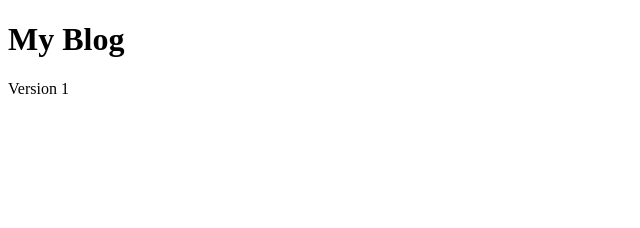
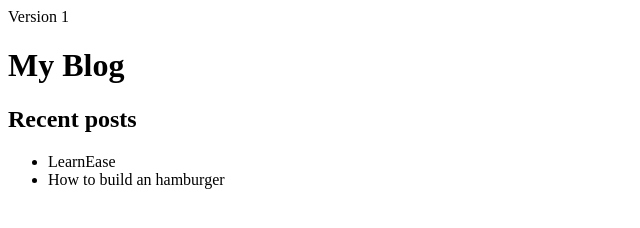
Before and after one commit to oluwaleke21/my-blog, a plain HTML site: page index.html in a window 1280 px wide. Shown: the whole page, without its empty margins (0-640 px from the left). Drawn offline with Linux system fonts and the light colour scheme.

Commit message:
Add recent post section

```diff
--- a/index.html
+++ b/index.html
@@ -7,8 +7,17 @@
     <title>My Blog</title>
 </head>
 <body>
+    <span>Version 1</span>
     <h1>My Blog</h1>
-    <span>Version 1</span>
+
+
+    <h2>Recent posts</h2>
+    <ul>
+        <li>LearnEase</li>
+        <li>How to build an hamburger</li>
+    </ul>
+
+
 
 </body>
 </html>
```
